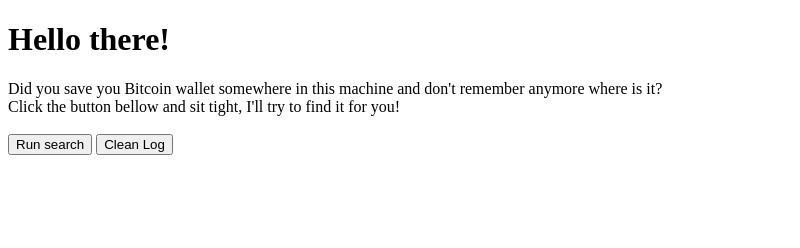
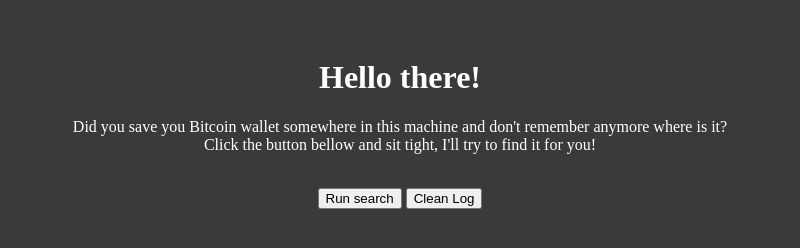
Before and after one commit to gabcvit/find-my-btc-wallet, an Electron app: page index.html in a window 800 px wide. Drawn offline with Linux system fonts and the light colour scheme.

Commit message:
Added style.css file

```diff
--- /dev/null
+++ b/assets/style.css
@@ -0,0 +1,14 @@
+body {
+  background-color: #3a3a3a;
+  padding: 30px;
+}
+
+
+h1, a, p, span {
+  color: white;
+  text-align: center;
+}
+
+form {
+  text-align: center;
+}
--- a/index.html
+++ b/index.html
@@ -7,13 +7,17 @@
     <meta http-equiv="X-Content-Security-Policy" content="default-src 'self'; script-src 'self'"> -->
     <title>Hello World!</title>
 
+    <link href="./assets/style.css" rel="stylesheet" >
+
     </script>
   </head>
   <body>
     <h1>Hello there!</h1>
-    Did you save you Bitcoin wallet somewhere in this machine and don't remember anymore where is it? </br>
-    Click the button bellow and sit tight, I'll try to find it for you!</br>
+    <p>
+      Did you save you Bitcoin wallet somewhere in this machine and don't remember anymore where is it? </br>
+      Click the button bellow and sit tight, I'll try to find it for you!</br>
     </br>
+    </p>
 
     <form>
       <button class="run-search">Run search</button>
```
